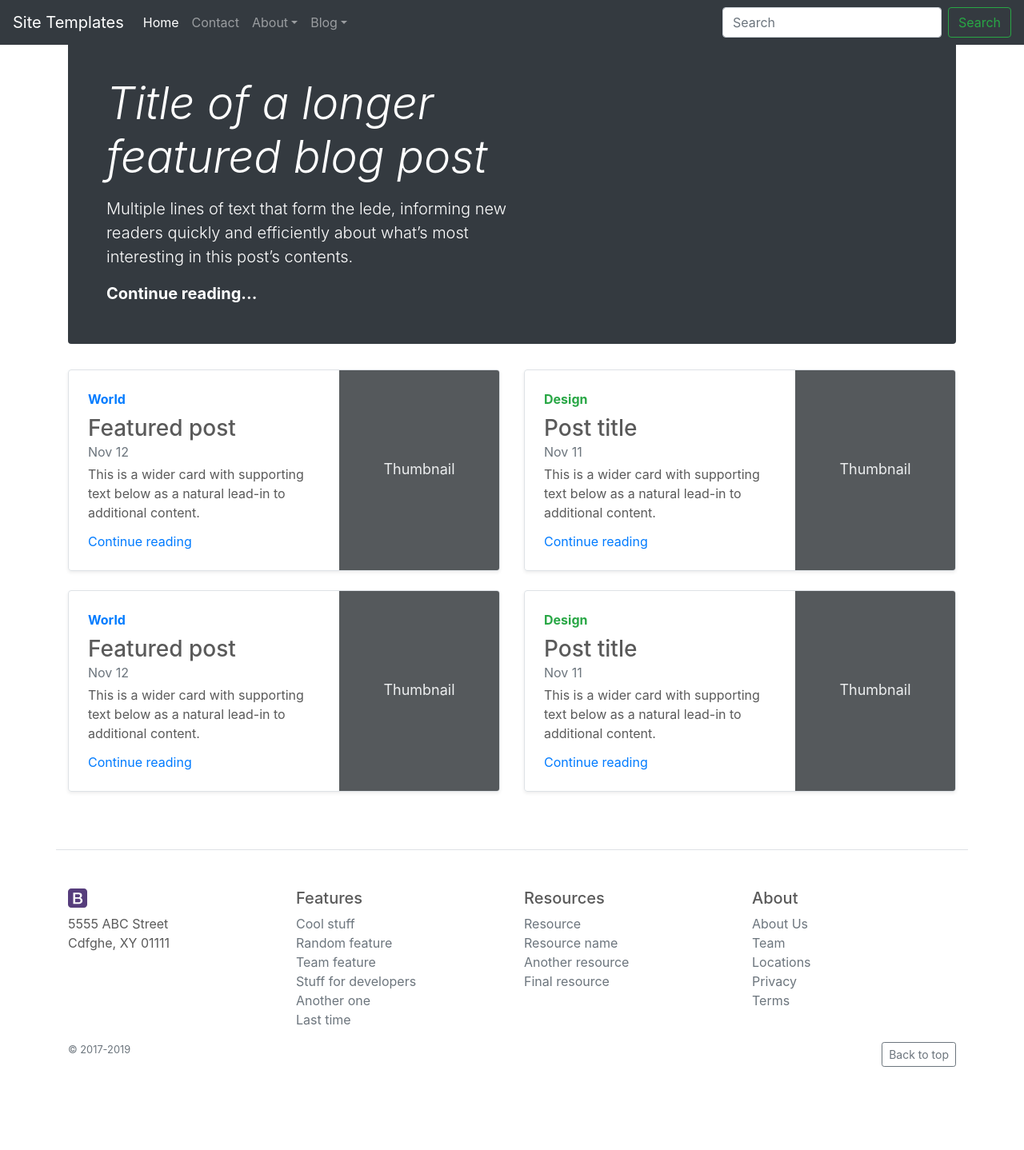
After one commit to leihuagh/django-bootstrap-pages, a Django app: page /blog/ in a window 1280 px wide. The commit adds this page. Shown: the whole page at 80% size. Run offline with Django 3.2, Linux system fonts and the light colour scheme; some libraries are stand-ins or nearby versions.

Commit message:
blog home

```diff
--- /dev/null
+++ b/blog/templates/blog/index.html
@@ -0,0 +1,99 @@
+{% extends "base.html" %}
+
+{% block head_title %}
+- Blog Home
+{% endblock head_title %}
+
+{% block main_contents %}
+
+<div class="container">
+    <div class="jumbotron p-4 p-md-5 text-white rounded bg-dark">
+        <div class="col-md-6 px-0">
+            <h1 class="display-4 font-italic">Title of a longer featured blog post</h1>
+            <p class="lead my-3">Multiple lines of text that form the lede, informing new readers quickly and
+                efficiently
+                about what’s most interesting in this post’s contents.</p>
+            <p class="lead mb-0"><a href="#" class="text-white font-weight-bold">Continue reading...</a></p>
+        </div>
+    </div>
+    <div class="row mb-2">
+        <div class="col-md-6">
+            <div class="row no-gutters border rounded overflow-hidden flex-md-row mb-4 shadow-sm h-md-250 position-relative">
+                <div class="col p-4 d-flex flex-column position-static">
+                    <strong class="d-inline-block mb-2 text-primary">World</strong>
+                    <h3 class="mb-0">Featured post</h3>
+                    <div class="mb-1 text-muted">Nov 12</div>
+                    <p class="card-text mb-auto">This is a wider card with supporting text below as a natural lead-in
+                        to additional content.</p>
+                    <a href="#" class="stretched-link">Continue reading</a>
+                </div>
+                <div class="col-auto d-none d-lg-block">
+                    <svg class="bd-placeholder-img" width="200" height="250" xmlns="http://www.w3.org/2000/svg"
+                        preserveAspectRatio="xMidYMid slice" focusable="false" role="img" aria-label="Placeholder: Thumbnail">
+                        <title>Placeholder</title>
+                        <rect width="100%" height="100%" fill="#55595c" /><text x="50%" y="50%" fill="#eceeef" dy=".3em">Thumbnail</text>
+                    </svg>
+                </div>
+            </div>
+        </div>
+        <div class="col-md-6">
+            <div class="row no-gutters border rounded overflow-hidden flex-md-row mb-4 shadow-sm h-md-250 position-relative">
+                <div class="col p-4 d-flex flex-column position-static">
+                    <strong class="d-inline-block mb-2 text-success">Design</strong>
+                    <h3 class="mb-0">Post title</h3>
+                    <div class="mb-1 text-muted">Nov 11</div>
+                    <p class="mb-auto">This is a wider card with supporting text below as a natural lead-in to
+                        additional content.</p>
+                    <a href="#" class="stretched-link">Continue reading</a>
+                </div>
+                <div class="col-auto d-none d-lg-block">
+                    <svg class="bd-placeholder-img" width="200" height="250" xmlns="http://www.w3.org/2000/svg"
+                        preserveAspectRatio="xMidYMid slice" focusable="false" role="img" aria-label="Placeholder: Thumbnail">
+                        <title>Placeholder</title>
+                        <rect width="100%" height="100%" fill="#55595c" /><text x="50%" y="50%" fill="#eceeef" dy=".3em">Thumbnail</text>
+                    </svg>
+                </div>
+            </div>
+        </div>
+        <div class="col-md-6">
+            <div class="row no-gutters border rounded overflow-hidden flex-md-row mb-4 shadow-sm h-md-250 position-relative">
+                <div class="col p-4 d-flex flex-column position-static">
+                    <strong class="d-inline-block mb-2 text-primary">World</strong>
+                    <h3 class="mb-0">Featured post</h3>
+                    <div class="mb-1 text-muted">Nov 12</div>
+                    <p class="card-text mb-auto">This is a wider card with supporting text below as a natural lead-in
+                        to additional content.</p>
+                    <a href="#" class="stretched-link">Continue reading</a>
+                </div>
+                <div class="col-auto d-none d-lg-block">
+                    <svg class="bd-placeholder-img" width="200" height="250" xmlns="http://www.w3.org/2000/svg"
+                        preserveAspectRatio="xMidYMid slice" focusable="false" role="img" aria-label="Placeholder: Thumbnail">
+                        <title>Placeholder</title>
+                        <rect width="100%" height="100%" fill="#55595c" /><text x="50%" y="50%" fill="#eceeef" dy=".3em">Thumbnail</text>
+                    </svg>
+                </div>
+            </div>
+        </div>
+        <div class="col-md-6">
+            <div class="row no-gutters border rounded overflow-hidden flex-md-row mb-4 shadow-sm h-md-250 position-relative">
+                <div class="col p-4 d-flex flex-column position-static">
+                    <strong class="d-inline-block mb-2 text-success">Design</strong>
+                    <h3 class="mb-0">Post title</h3>
+                    <div class="mb-1 text-muted">Nov 11</div>
+                    <p class="mb-auto">This is a wider card with supporting text below as a natural lead-in to
+                        additional content.</p>
+                    <a href="#" class="stretched-link">Continue reading</a>
+                </div>
+                <div class="col-auto d-none d-lg-block">
+                    <svg class="bd-placeholder-img" width="200" height="250" xmlns="http://www.w3.org/2000/svg"
+                        preserveAspectRatio="xMidYMid slice" focusable="false" role="img" aria-label="Placeholder: Thumbnail">
+                        <title>Placeholder</title>
+                        <rect width="100%" height="100%" fill="#55595c" /><text x="50%" y="50%" fill="#eceeef" dy=".3em">Thumbnail</text>
+                    </svg>
+                </div>
+            </div>
+        </div>
+    </div>
+
+</div>
+{% endblock main_contents %}
--- /dev/null
+++ b/blog/urls.py
@@ -0,0 +1,7 @@
+from django.urls import path
+from .views import index
+
+app_name = 'blog'
+urlpatterns = [
+    path('', index, name='index')
+]
--- a/blog/views.py
+++ b/blog/views.py
@@ -1,3 +1,5 @@
 from django.shortcuts import render
 
-# Create your views here.
+
+def index(request):
+    return render(request, 'blog/index.html', {})
--- a/config/urls.py
+++ b/config/urls.py
@@ -19,5 +19,6 @@ from django.urls import path, include
 urlpatterns = [
     path('admin/', admin.site.urls),
     path('', include('core.urls')),
-    path('about', include('about.urls'))
+    path('about/', include('about.urls')),
+    path('blog/', include('blog.urls')),
 ]
--- a/templates/base/navbar.html
+++ b/templates/base/navbar.html
@@ -22,6 +22,15 @@
                     <a class="dropdown-item" href="#">Something else here</a>
                 </div>
             </li>
+            <li class="nav-item dropdown">
+                <a class="nav-link dropdown-toggle" href="#" id="dropdown01" data-toggle="dropdown" aria-haspopup="true"
+                    aria-expanded="false">Blog</a>
+                <div class="dropdown-menu" aria-labelledby="dropdown01">
+                    <a class="dropdown-item" href="{% url 'blog:index' %}">Blog Home</a>
+                    <a class="dropdown-item" href="#">Another action</a>
+                    <a class="dropdown-item" href="#">Something else here</a>
+                </div>
+            </li>
         </ul>
         <form class="form-inline my-2 my-lg-0">
             <input class="form-control mr-sm-2" type="text" placeholder="Search" aria-label="Search">
```
